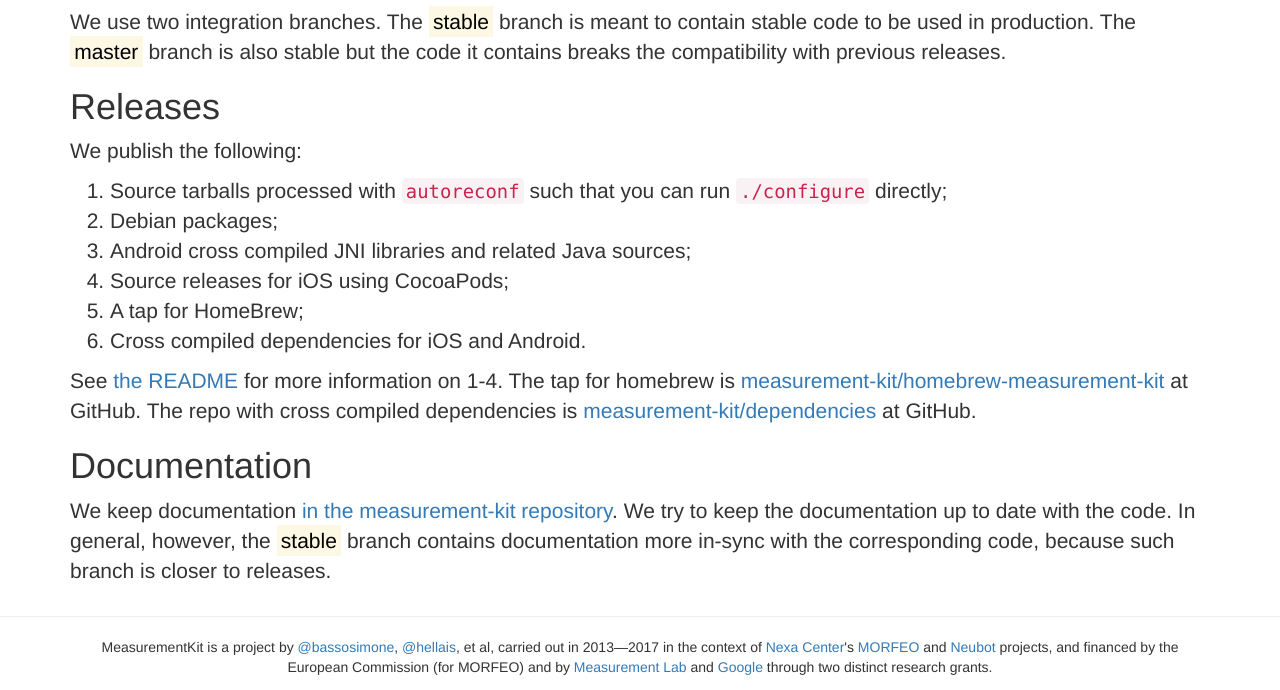
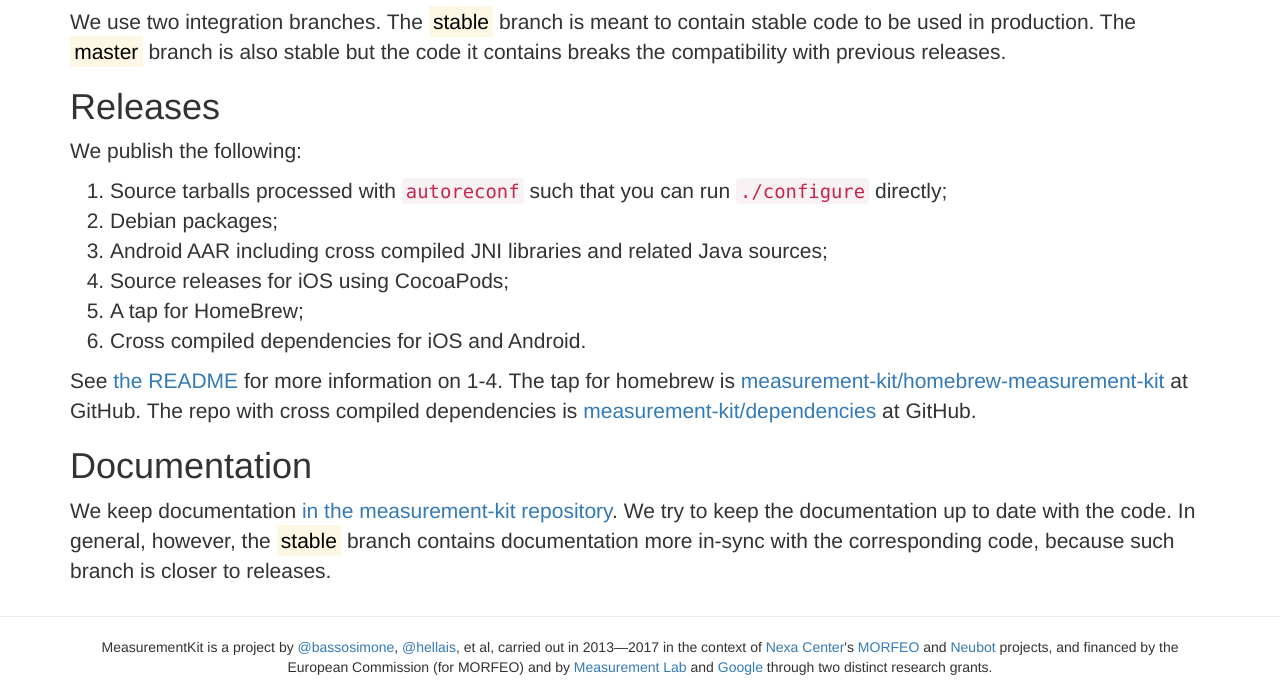
Before and after one commit to libight/libight.github.io, a plain HTML site: page index.html in a window 1280 px wide. Shown: the part 2974-3664 px from the top of the page. Drawn offline with Linux system fonts and the light colour scheme.

Commit message:
Explicitly indicate we ship AAR files

```diff
--- a/index.html
+++ b/index.html
@@ -184,8 +184,8 @@ the compatibility with previous releases.</p>
     <code>autoreconf</code> such that you can run
     <code>./configure</code> directly;</li>
   <li class="app-large">Debian packages;</li>
-  <li class="app-large">Android cross compiled JNI libraries and related
-    Java sources;</li>
+  <li class="app-large">Android AAR including cross compiled JNI libraries
+    and related Java sources;</li>
   <li class="app-large">Source releases for iOS using CocoaPods;</li>
   <li class="app-large">A tap for HomeBrew;</li>
   <li class="app-large">Cross compiled dependencies for iOS and
```
